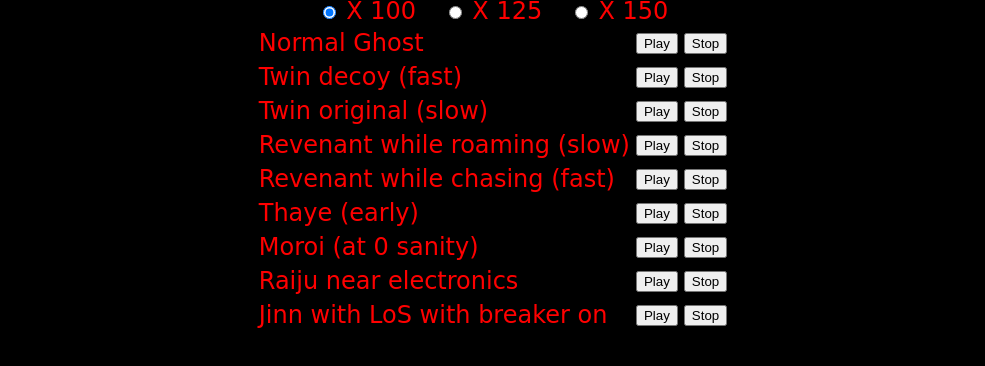
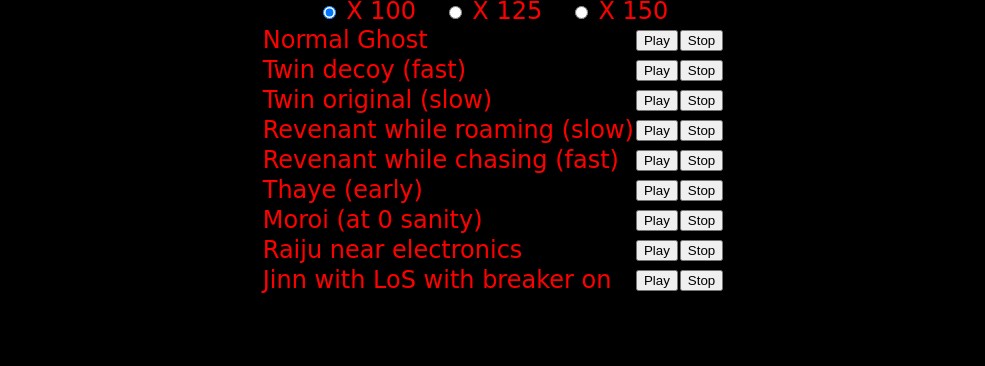
Before and after one commit to DilawNaBuwan/DNB_PhasmoTool, a plain HTML site: page index.html in a window 1280 px wide. Shown: the part 248-614 px from the top of the page, without its empty margins (147-1132 px from the left). Drawn offline with Linux system fonts and the light colour scheme.

Commit message:
Update index.html

```diff
--- a/index.html
+++ b/index.html
@@ -64,14 +64,14 @@
     align-items: center;
 	}
 
-  TableMetro {
-    border-collapse: collapse;
-  }
+	.TableMetro {
+		border-collapse: collapse;
+	}
 
-	td {
-			border: 1px solid black;
-			padding: 1px;
-		}
+	.td {
+		border: 1px solid black;
+		padding: 1px;
+	}
 
 	.Normal,
 	.TwinFast,
```
